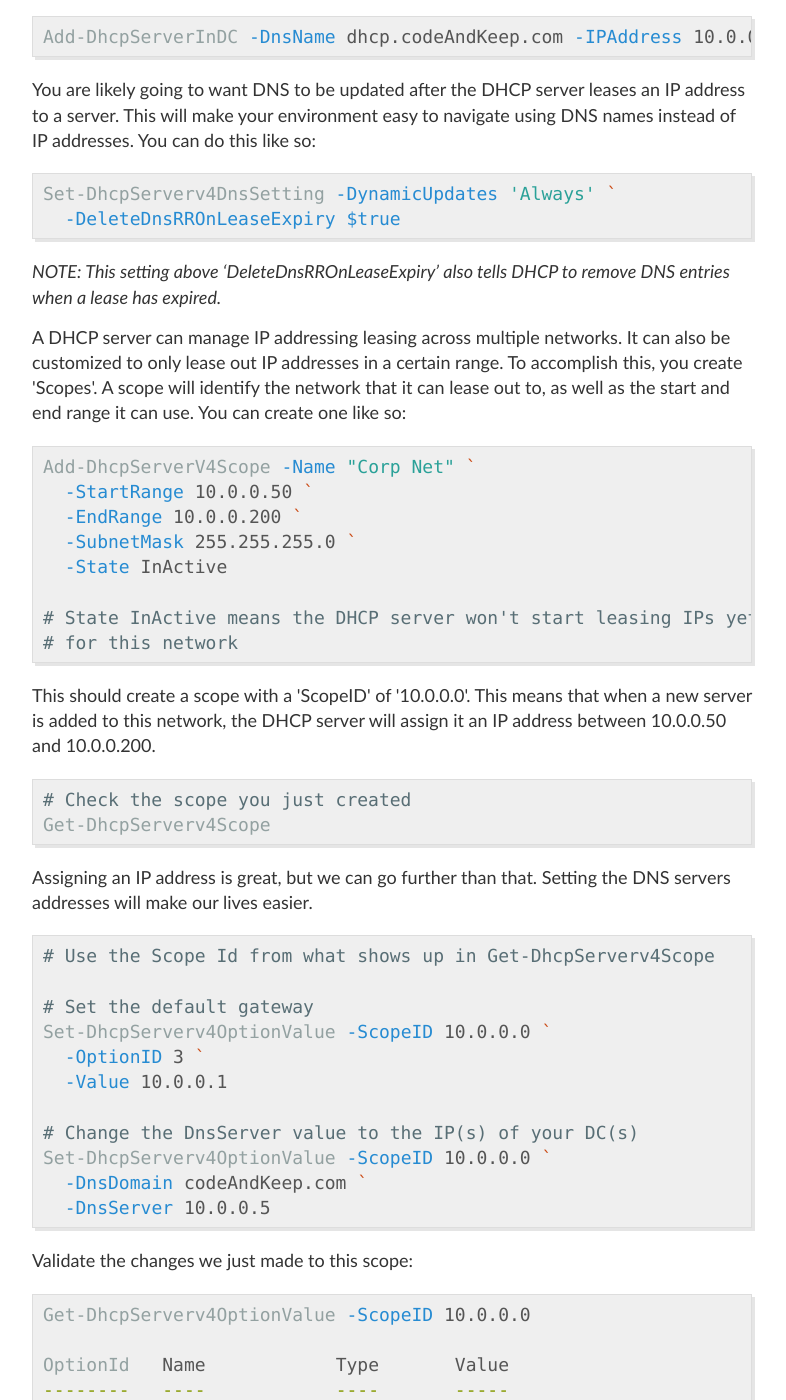
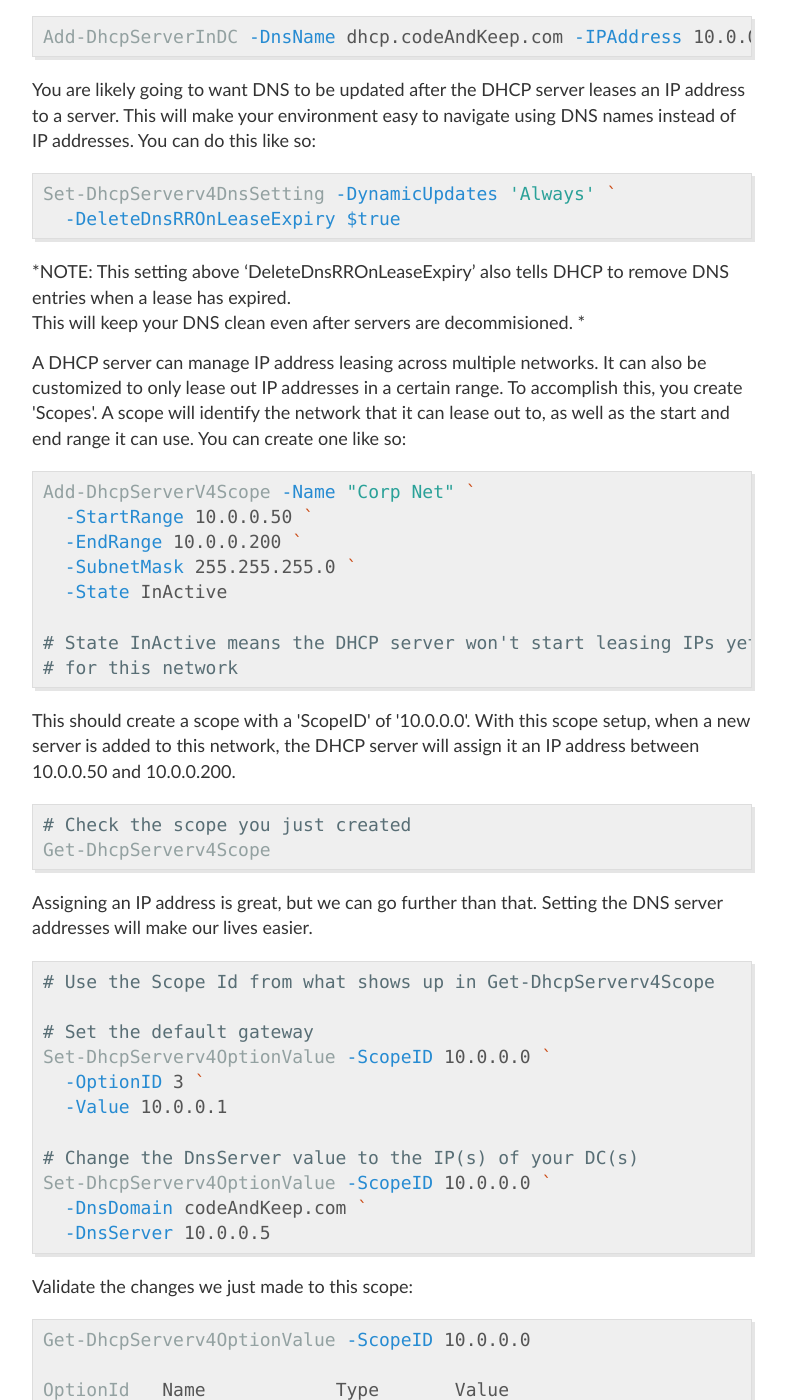
Before and after one commit to briansworth/dev, a Jekyll site: the page built from _posts/2019-5-26-PowerShell-Dhcp-Install.md, in a window 1280 px wide and 1400 px high, scrolled down 1170 px. Shown: the whole window, without its empty margins (248-1034 px from the left). Built offline with Jekyll 4.4.1, drawn with Linux system fonts in a browser that asks for light colours; some of the changed text lies outside the part shown.

Commit message:
Updated with spelling and grammar corrections

````diff
--- a/_posts/2019-5-26-PowerShell-Dhcp-Install.md
+++ b/_posts/2019-5-26-PowerShell-Dhcp-Install.md
@@ -14,7 +14,7 @@ description: Step by step guide to install and configure a Windows DHCP Server
 
 <p>
   As always, you can skip ahead to the end for the source code.
-  If you want to go through the journey with me of figuring this out,
+  If you want to go through the journey of figuring this out with me,
   be sure to read each section.
 </p>
 
@@ -78,10 +78,12 @@ Set-DhcpServerv4DnsSetting -DynamicUpdates 'Always' `
 ```
 
 *NOTE: This setting above 'DeleteDnsRROnLeaseExpiry'
-also tells DHCP to remove DNS entries when a lease has expired.*
+also tells DHCP to remove DNS entries when a lease has expired.
+This will keep your DNS clean even after servers are decommisioned. *
+
 
 <p>
-  A DHCP server can manage IP addressing leasing across multiple networks.
+  A DHCP server can manage IP address leasing across multiple networks.
   It can also be customized to only lease out IP addresses in a certain range.
   To accomplish this, you create 'Scopes'.
   A scope will identify the network that it can lease out to,
@@ -102,7 +104,7 @@ Add-DhcpServerV4Scope -Name "Corp Net" `
 
 <p>
   This should create a scope with a 'ScopeID' of '10.0.0.0'.
-  This means that when a new server is added to this network,
+  With this scope setup, when a new server is added to this network,
   the DHCP server will assign it an IP address between
   10.0.0.50 and 10.0.0.200.
 </p>
@@ -115,7 +117,7 @@ Get-DhcpServerv4Scope
 <p>
   Assigning an IP address is great,
   but we can go further than that.
-  Setting the DNS servers addresses will make our lives easier.
+  Setting the DNS server addresses will make our lives easier.
 </p>
 
 ```powershell
````
Also changed, not shown: other parts of _posts/2019-5-26-PowerShell-Dhcp-Install.md (+5 -5 lines).
